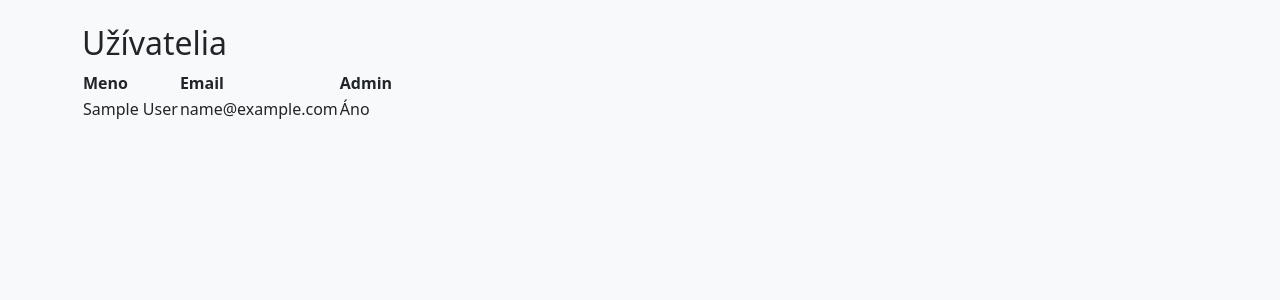
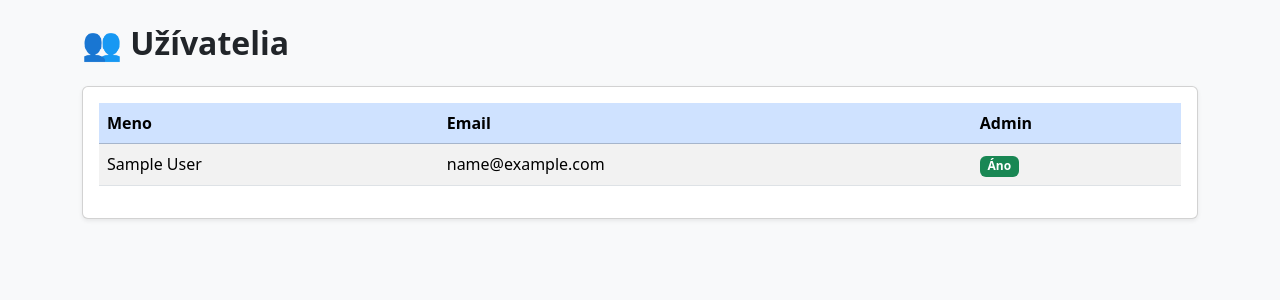
Before and after one commit to matejva/test, a Flask app: page /admin/users in a window 1280 px wide. Shown: the part 56-356 px from the top of the page. Run offline with Flask 3, Linux system fonts and the light colour scheme; a user stored in the database is signed in; tables that the repository leaves empty hold one stand-in row (values such as "Sample post").

Commit message:
Update users.html

```diff
--- a/templates/users.html
+++ b/templates/users.html
@@ -1,12 +1,41 @@
 {% extends 'base.html' %}
 {% block content %}
-<h2>Užívatelia</h2>
-<table>
-<thead><tr><th>Meno</th><th>Email</th><th>Admin</th></tr></thead>
-<tbody>
-{% for u in users %}
-<tr><td>{{ u.name }}</td><td>{{ u.email }}</td><td>{{ 'Áno' if u.is_admin else 'Nie' }}</td></tr>
-{% endfor %}
-</tbody>
-</table>
+<div class="d-flex justify-content-between align-items-center mb-4">
+  <h2 class="fw-bold mb-0">👥 Užívatelia</h2>
+</div>
+
+<div class="card shadow-sm">
+  <div class="card-body">
+    <div class="table-responsive">
+      <table class="table table-striped align-middle">
+        <thead class="table-primary">
+          <tr>
+            <th>Meno</th>
+            <th>Email</th>
+            <th>Admin</th>
+          </tr>
+        </thead>
+        <tbody>
+          {% for u in users %}
+          <tr>
+            <td>{{ u.name }}</td>
+            <td>{{ u.email }}</td>
+            <td>
+              {% if u.is_admin %}
+                <span class="badge bg-success">Áno</span>
+              {% else %}
+                <span class="badge bg-secondary">Nie</span>
+              {% endif %}
+            </td>
+          </tr>
+          {% else %}
+          <tr>
+            <td colspan="3" class="text-center text-muted">Žiadni používatelia</td>
+          </tr>
+          {% endfor %}
+        </tbody>
+      </table>
+    </div>
+  </div>
+</div>
 {% endblock %}
```
